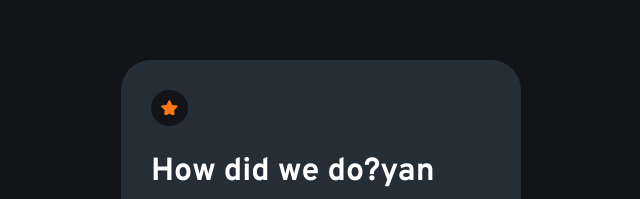
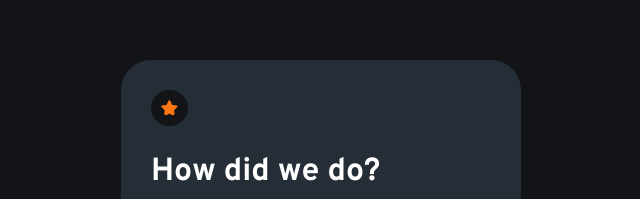
Before and after one commit to byp28/Interactive-rating-component, a plain HTML site: page index.html in a window 1280 px wide. Shown: the part 145-344 px from the top of the page, 319-959 px from the left. Drawn offline with Linux system fonts and the light colour scheme.

Commit message:
Update index.html

```diff
--- a/index.html
+++ b/index.html
@@ -20,7 +20,7 @@
   <div class="card">
     <div class="container active" id="cont1">
       <img src="./images/icon-star.svg" alt="">
-      <h1>How did we do?yan</h1>
+      <h1>How did we do?</h1>
       <p>
         Please let us know how we did with your support request. All feedback is appreciated
         to help us improve our offering!
```
